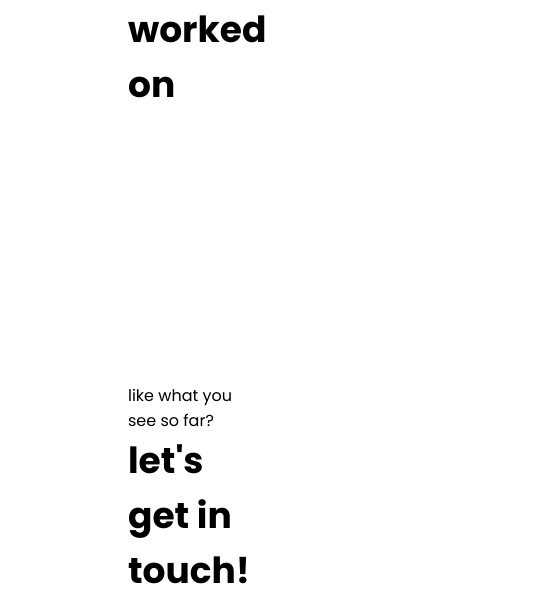
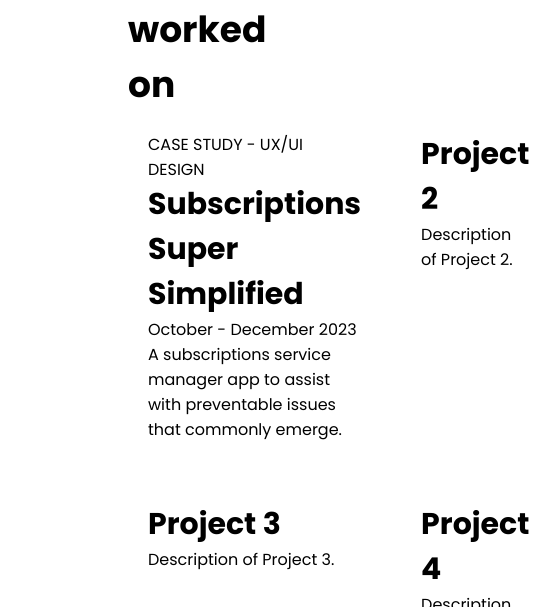
Before and after one commit to shirleychen003/shirleychen003.github.io, a plain HTML site: page index.html in a window 390 px wide. Shown: the part 2039-2646 px from the top of the page, 549 px wide, since content can reach past the window. Drawn offline with Linux system fonts and the light colour scheme; a web font is replaced by a local one.

Commit message:
projects

```diff
--- a/index.html
+++ b/index.html
@@ -48,15 +48,27 @@
   <!-- projects -->
   <div class="homepage_projects" style="padding: 8rem;">
     <div id="homepage_projects_header">
-      <h1>some things i've worked on</h1>
+      <h1>some things i've worked on </br></h1>
     </div>
-    <div class="homepage_projects_content">
-      <div class="grid-row" style="padding-bottom: 15px;">
-        <div class="col-xs-12 col-sm-12 col md-12 col-lg-6">
-
-        </div>
-
+    <div class="project_grid">
+      <div class="project">
+          <p>CASE STUDY - UX/UI DESIGN</p>
+          <h2>Subscriptions Super Simplified</h2>
+          <p>October - December 2023</p>
+          <p>A subscriptions service manager app to assist with preventable issues that commonly emerge.</p>
       </div>
+      <div class="project">
+          <h2>Project 2</h2>
+          <p>Description of Project 2.</p>
+      </div>
+      <div class="project">
+          <h2>Project 3</h2>
+          <p>Description of Project 3.</p>
+      </div>
+      <div class="project">
+          <h2>Project 4</h2>
+          <p>Description of Project 4.</p>
+      </div>=
     </div>
   </div>
 
--- a/style.css
+++ b/style.css
@@ -214,24 +214,21 @@ landing_p {font-size: 30px; max-width: 1001px;}
     font-size: 20px;
   }
 
-  /* .projects_grid {
+.project_grid {
     display: grid;
-        grid-template-columns: repeat(4, 1fr);
-        grid-template-rows: repeat(4, 1fr);
-        gap: 10px;
-        padding: 20px;
-        background-color: white;
-        border-radius: 10px;
-        box-shadow: 0 0 10px rgba(0, 0, 0, 0.1);
+    grid-template-columns: repeat(2, 1fr);
+    gap: 20px;
+    max-width: 1001px;
+    margin: 0 auto;
 }
-.grid-item {
-    background-color: #3498db;
-    color: white;
+
+.project {
     padding: 20px;
-    text-align: center;
-    font-size: 18px;
-    border-radius: 5px; */
+    border-radius: 8px;
+    text-align: left;
 }
+
+
 
 /* GET IN TOUCH */
 .get_in_touch {
```
